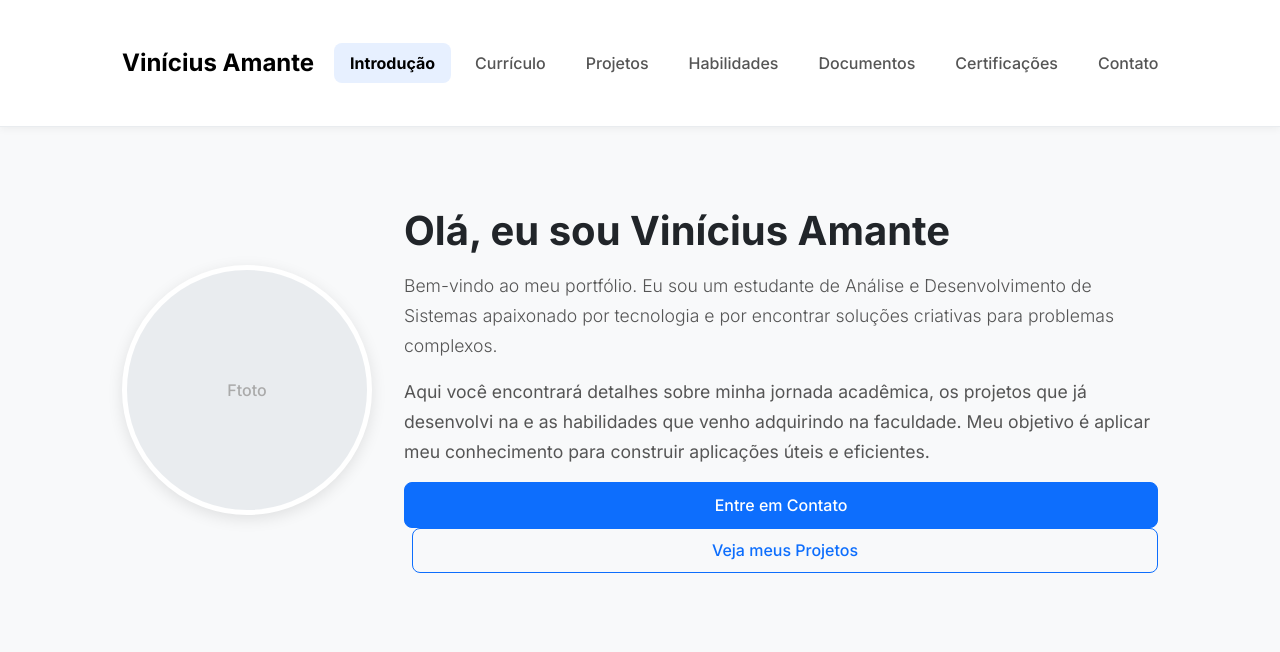
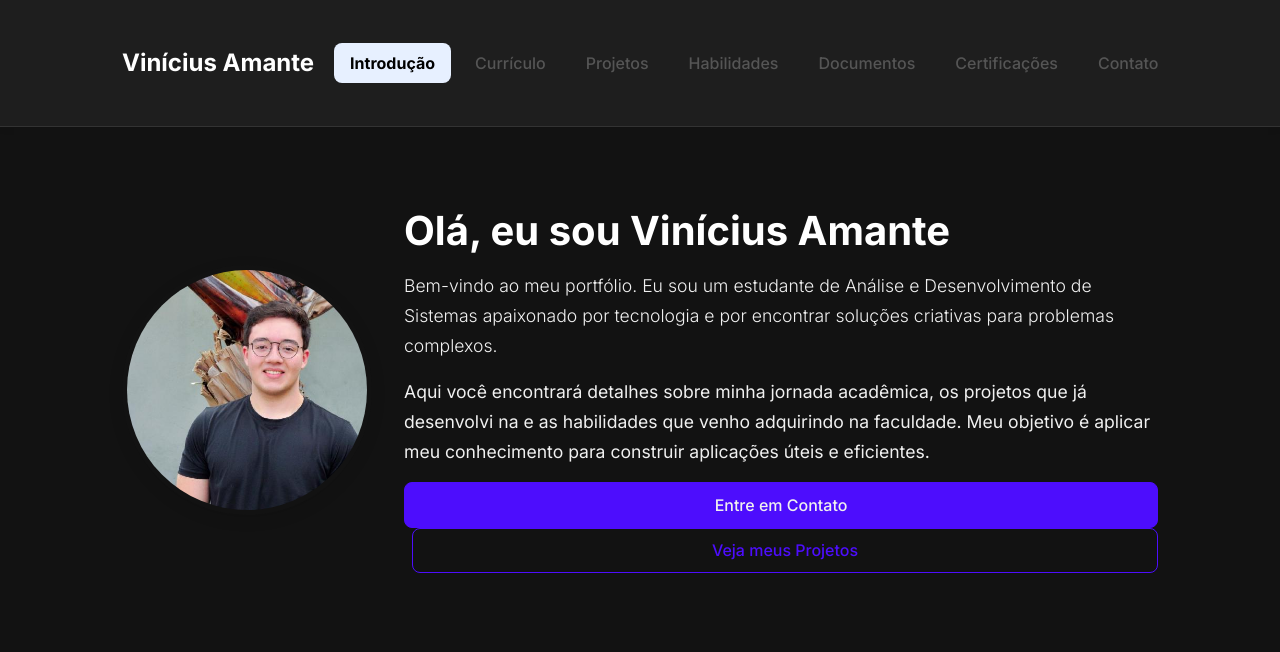
Before and after one commit to ViniciusAmante/portfolio_vinicius_amante, a Flask app: page / in a window 1280 px wide. Shown: the top 652 px of the page. Run offline with Flask 3, Linux system fonts and the light colour scheme.

Commit message:
Mudanças de estilo

```diff
--- a/static/css/style.css
+++ b/static/css/style.css
@@ -1,6 +1,6 @@
 body{
     font-family: 'Inter', sans-serif;
-    background-color: #f8f9fa;
+    background-color: #121212;
     color: #333;
     scroll-behavior: smooth;
 }
@@ -11,7 +11,7 @@ body{
 }
 h1,h2,h3,h4,h5,h6{
     font-weight: 700;
-    color: #212529;
+    color: #ffffff;
 }
 h2.section-title{
     margin-bottom: 2.5rem;
@@ -24,18 +24,19 @@ h2.section-title::after{
     display: block;
     width: 60px;
     height: 3px;
-    background-color: #0d6efd;
+    background-color: #4d0dfd;
     border-radius: 2px;
     margin: 0.5rem auto 0;
 }
 .navbar{
-    background-color: #ffffff;
-    border-bottom: 1px solid #e9ecef;
+    background-color: #1e1e1e;
+    border-bottom: 1px solid #333;
     box-shadow: 0 2px 8px rgba(0,0,0,0.05);
 }
 .navbar-brand{
     font-weight: 700;
     font-size: 1.5rem;
+    color: #ffffff;
 }
 .nav-link{
     font-weight: 500;
@@ -93,22 +94,22 @@ h2.section-title::after{
     transition: all 0.2s ease;
 }
 .btn-clean-primary {
-    background-color: #0d6efd;
-    color: white;
-    border: 1px solid #0d6efd;
+    background-color: #4d0dfd;
+    color: #f0f0f0;
+    border: 1px solid #4d0dfd;
 }
 .btn-clean-primary:hover {
-    background-color: #0b5ed7;
-    border-color: #0a58ca;
+    background-color: #642bff;
+    border-color: #642bff;
     transform: translateY(-2px);
 }
 .btn-clean-outline {
-    color: #0d6efd;
-    border: 1px solid #0d6efd;
+    color: #4d0dfd;
+    border: 1px solid #4d0dfd;
 }
 .btn-clean-outline:hover {
-    background-color: #e7f0ff;
-    color: #0b5ed7;
+    background-color: #f0f0f0;
+    color: #4d0dfd;
     transform: translateY(-2px);
 }
 .home-container {
@@ -120,7 +121,7 @@ h2.section-title::after{
 .home-photo-placeholder {
     width: 250px;
     height: 250px;
-    background-color: #e9ecef;
+    background-color: #121212;
     border-radius: 50%;
     display: flex;
     align-items: center;
@@ -129,7 +130,7 @@ h2.section-title::after{
     font-weight: 500;
     text-align: center;
     flex-shrink: 0;
-    border: 5px solid #fff;
+    border: 5px solid #121212;
     box-shadow: 0 4px 15px rgba(0, 0, 0, 0.1);
 }
 .home-text h1 {
@@ -141,7 +142,7 @@ h2.section-title::after{
 .home-text p {
     font-size: 1.1rem;
     line-height: 1.7;
-    color: #555;
+    color: #f0f0f0;
 }
 .list-item {
     display: flex;
--- a/templates/index.html
+++ b/templates/index.html
@@ -2,9 +2,10 @@
 {% block content %}
 <section id="page-home" class="section active">
             <div class="home-container">
-                <div class="home-photo-placeholder">
-                    Ftoto
-                </div>
+                <img src="{{ url_for('static', filename='img/perfil.jpeg') }}"
+                        alt="Foto de Perfil"
+                        class="home-photo-placeholder"
+                        style="object-fit: cover;">
 
                 <div class="home-text">
                     <h1>Olá, eu sou Vinícius Amante</h1>
```
Also changed, not shown: other parts of static/css/style.css (+14 -14 lines), static/img/perfil.jpeg (added).
